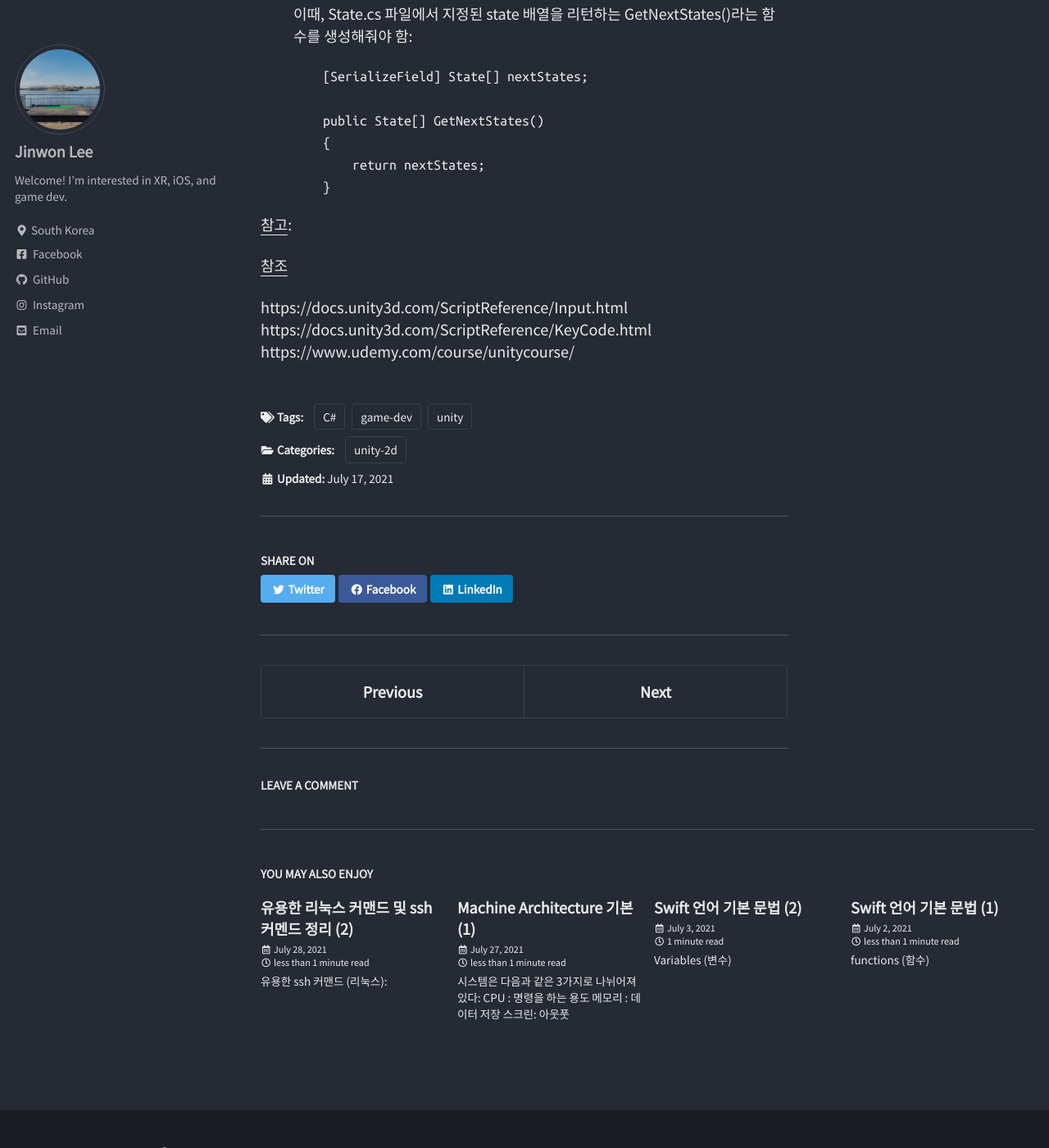
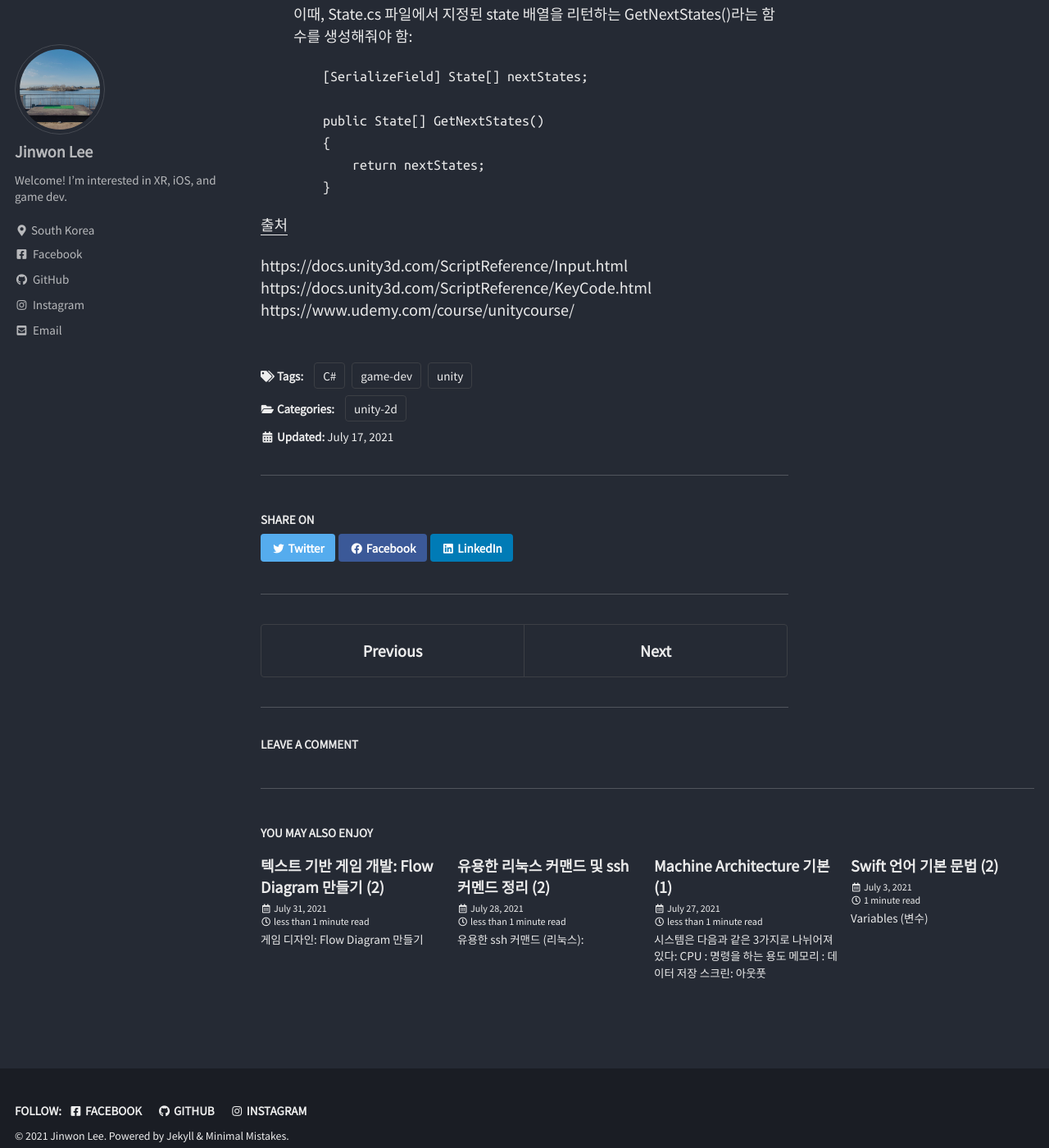
Before and after one commit to lookalee/lookalee.github.io, a Jekyll site: the page built from _posts/2021-07-17-4-unity-text-games.md, in a window 1280 px wide and 1400 px high, scrolled down 5090 px. Shown: the whole window at 82% size. Built offline with Jekyll 4.4.1, drawn with Linux system fonts in a browser that asks for light colours; cached includes are drawn as plain includes; comment, search, counter and statistics services are not loaded.

Commit message:
update unity posts

```diff
--- a/_posts/2021-07-17-4-unity-text-games.md
+++ b/_posts/2021-07-17-4-unity-text-games.md
@@ -160,9 +160,7 @@ Scriptable Objects 사용법:
 
 
 
-<u>참고</u>:
-
-<u>참조</u>
+<u>출처</u>
 
 https://docs.unity3d.com/ScriptReference/Input.html
 https://docs.unity3d.com/ScriptReference/KeyCode.html
--- /dev/null
+++ b/_posts/2021-07-31-5-game-flow-diagram.md
@@ -0,0 +1,29 @@
+---
+layout: single
+title: "텍스트 기반 게임 개발: Flow Diagram 만들기 (2)"
+tags: [unity, game-dev, C#]
+categories: unity-2d
+
+
+
+
+---
+
+## 게임 디자인: Flow Diagram 만들기
+
+- draw.io 웹사이트 사용:
+
+예시) ![image-20210731021044421](/Users/jinwonlee/Documents/lookalee.github.io/assets/images/image-20210731021044421.png)
+
+![image-20210731021313003](/Users/jinwonlee/Documents/lookalee.github.io/assets/images/image-20210731021313003.png)
+
+- A, B, 등 알파벳은 각자 다른 스토리라인을 의미함
+- 빨간색 박스는 은 Game Over State, 녹색 박스는 Success State
+
+만든 스토리보드를 Unity로 Import 하기
+
+<u>출처</u>
+
+https://docs.unity3d.com/ScriptReference/Input.html
+https://docs.unity3d.com/ScriptReference/KeyCode.html
+https://www.udemy.com/course/unitycourse/
```
Also changed, not shown: _posts/2021-06-30-1-unity-2d-syntax.md (+1 -1 lines), _posts/2021-06-30-2-unity-2d.md (+1 -1 lines), _posts/2021-07-01-3-unity-basics.md (+1 -1 lines), assets/images/image-20210731021044421.png (added), assets/images/image-20210731021313003.png (added).
